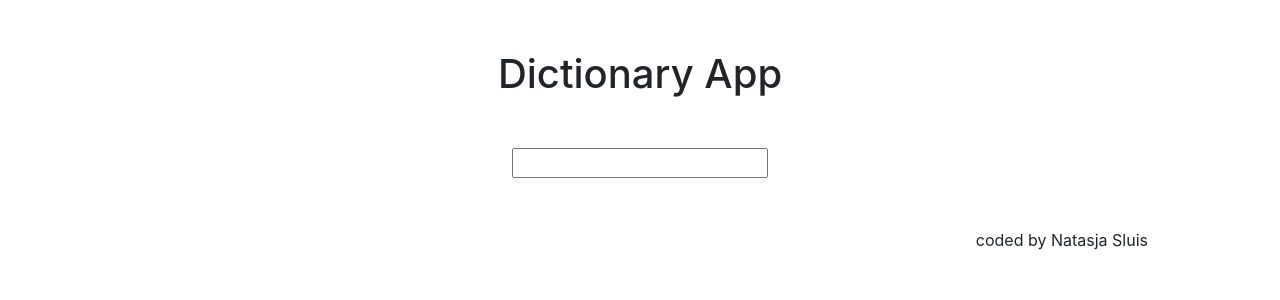
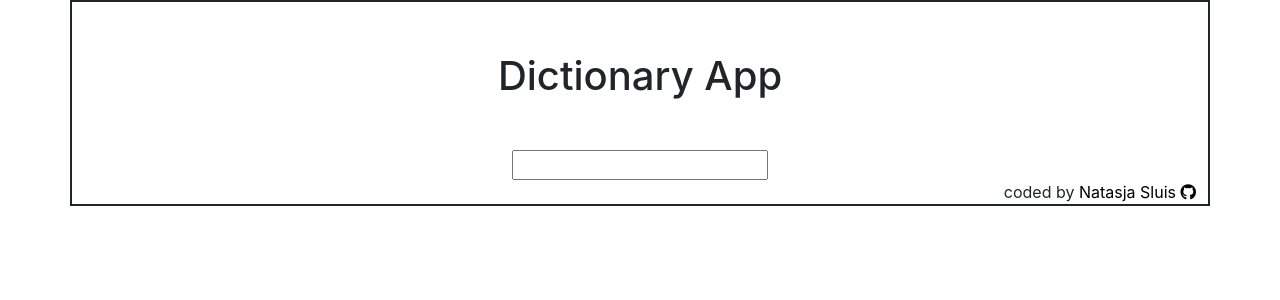
Before and after one commit to natasja-sluis/react-dictionary-project, a React (Create React App) app: page / in a window 1280 px wide. Shown: the top 300 px of the page. Built offline with nearby package versions, Linux system fonts and the light colour scheme.

Commit message:
Added github link

```diff
--- a/public/index.html
+++ b/public/index.html
@@ -19,6 +19,10 @@
       integrity="sha384-T3c6CoIi6uLrA9TneNEoa7RxnatzjcDSCmG1MXxSR1GAsXEV/Dwwykc2MPK8M2HN"
       crossorigin="anonymous"
     />
+    <script
+      src="https://kit.fontawesome.com/ae89084ab7.js"
+      crossorigin="anonymous"
+    ></script>
 
     <title>Dictionary App</title>
   </head>
--- a/src/App.css
+++ b/src/App.css
@@ -1,3 +1,7 @@
+.container {
+  border: 2px solid;
+}
+
 .Title {
   text-align: center;
   margin: 50px;
@@ -5,5 +9,14 @@
 
 .Footer {
   text-align: end;
-  margin: 50px;
+  margin: 50 50 5 50px;
 }
+
+.link {
+  color: black;
+  text-decoration: none;
+}
+
+.link:hover {
+  color: pink;
+}
--- a/src/App.js
+++ b/src/App.js
@@ -6,7 +6,25 @@ function App() {
     <div className="container">
       <h1 className="Title">Dictionary App</h1>
       <Dictionary />
-      <footer className="Footer">coded by Natasja Sluis</footer>
+      <footer className="Footer">
+        coded by{" "}
+        <a
+          href="https://natasjasluis.netlify.app/"
+          target="_blank"
+          rel="noreferrer"
+          class="link"
+        >
+          Natasja Sluis
+        </a>{" "}
+        <a
+          href="https://github.com/Twesha33/react-dictionary-project"
+          target="_blank"
+          rel="noreferrer"
+          class="link"
+        >
+          <i class="fa-brands fa-github"></i>
+        </a>
+      </footer>
     </div>
   );
 }
--- a/src/Dictionary.css
+++ b/src/Dictionary.css
@@ -1,3 +1,7 @@
 .Dictionary {
   text-align: center;
 }
+
+.search:hover {
+  transform: scale(1.1);
+}
--- a/src/Dictionary.js
+++ b/src/Dictionary.js
@@ -28,7 +28,7 @@ export default function Dictionary() {
   return (
     <div className="Dictionary">
       <form onSubmit={search}>
-        <input type="search" onChange={handleKeywordChange} />
+        <input class="search" type="search" onChange={handleKeywordChange} />
       </form>
       <Results results={results} />
     </div>
```
